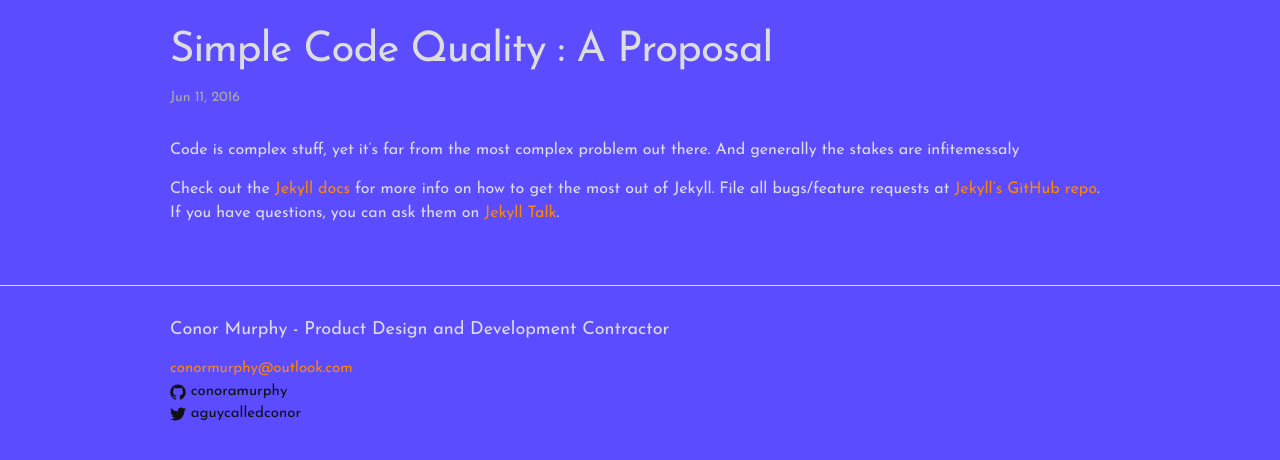
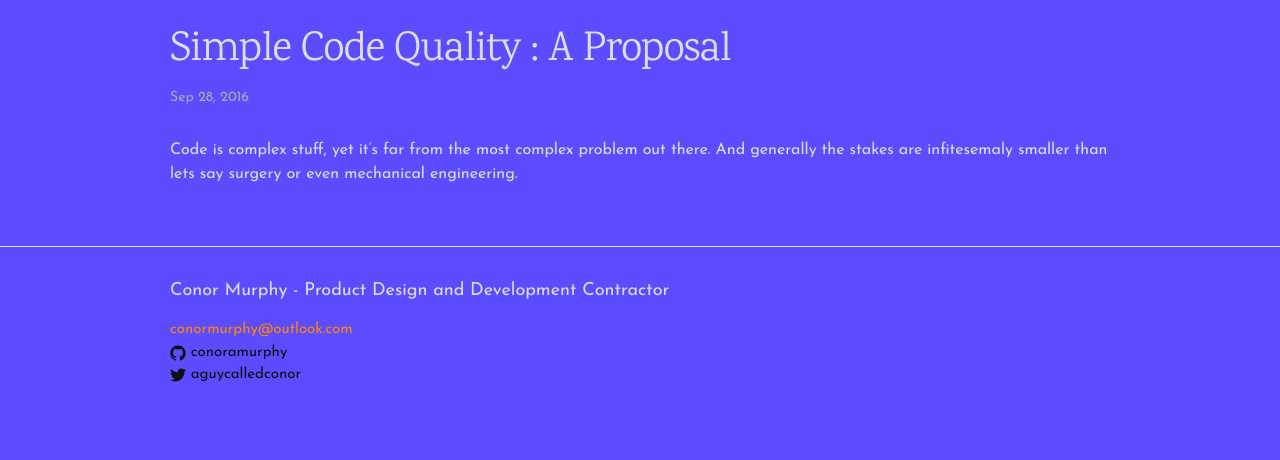
Before and after one commit to conoramurphy-zz/conoramurphy.github.io, a Jekyll site: the page built from _posts/2016-06-11-welcome-to-jekyll.markdown, in a window 1280 px wide. Shown: the top 460 px of the page. Built offline with Jekyll 4.4.1, drawn with Linux system fonts in a browser that asks for light colours.

Commit message:
some font fuckery

```diff
--- a/_posts/2016-06-11-welcome-to-jekyll.markdown
+++ b/_posts/2016-06-11-welcome-to-jekyll.markdown
@@ -1,13 +1,7 @@
 ---
 layout: post
 title:  "Simple Code Quality : A Proposal"
-date:   2016-06-11 16:54:00 +0100
-categories: Product Management
+date:   2016-09-28 16:54:00 +0100
+categories: Product
 ---
-Code is complex stuff, yet it's far from the most complex problem out there. And generally the stakes are infitemessaly
-
-Check out the [Jekyll docs][jekyll-docs] for more info on how to get the most out of Jekyll. File all bugs/feature requests at [Jekyll’s GitHub repo][jekyll-gh]. If you have questions, you can ask them on [Jekyll Talk][jekyll-talk].
-
-[jekyll-docs]: http://jekyllrb.com/docs/home
-[jekyll-gh]:   https://github.com/jekyll/jekyll
-[jekyll-talk]: https://talk.jekyllrb.com/
+Code is complex stuff, yet it's far from the most complex problem out there. And generally the stakes are infitesemaly smaller than lets say surgery or even mechanical engineering.
--- a/_sass/_layout.scss
+++ b/_sass/_layout.scss
@@ -204,6 +204,7 @@
 }
 
 .post-title {
+    font-family: $styled-font-family;
     font-size: 42px;
     letter-spacing: -1px;
     line-height: 1;
```
